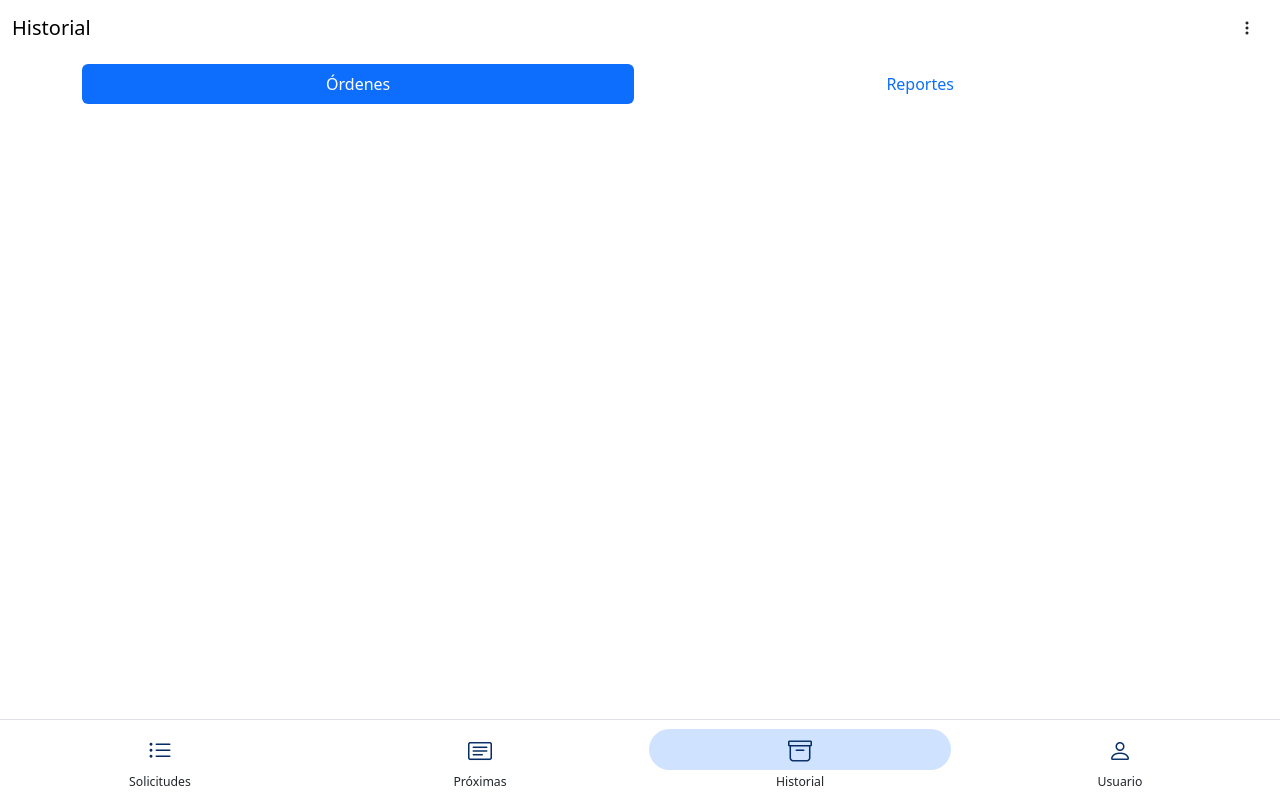
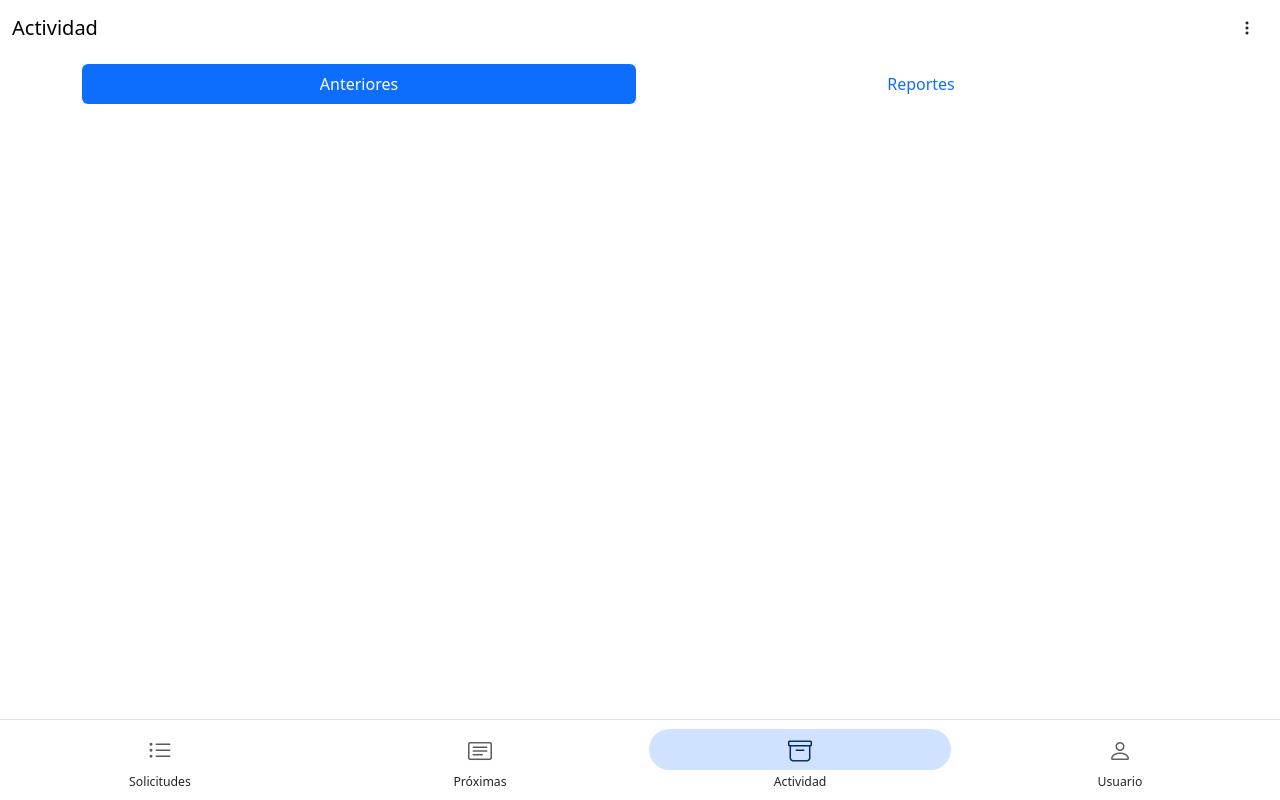
Before and after one commit to Galindo-lab/prestamos, a Django app: page /orders/history/ in a window 1280 px wide. Run offline with Django 5.2, Linux system fonts and the light colour scheme; a user stored in the database is signed in; tables that the repository leaves empty hold one stand-in row (values such as "Sample post"); some libraries are stand-ins or nearby versions.

Commit message:
vistas actualizadas

```diff
--- a/prestamos/views.py
+++ b/prestamos/views.py
@@ -154,7 +154,7 @@ class OrderHistoryListView(LoginRequiredMixin, ListView):
         # ordenes del usuario que ya hayan pasado
         return Order.objects.filter(
             user=self.request.user,
-            #order_date__lt=timezone.now()
+            order_date__lt=timezone.now()
         )
 
 
--- a/templates/components/order_details_card.html
+++ b/templates/components/order_details_card.html
@@ -2,13 +2,9 @@
 
 <div class="card">
 
-    <div class="card-header text-muted small">
-        ID: {{ order.pk }}
-    </div>
-
     {% if qr_visible %}
         <div class="card-img-top text-center">
-            <img class="my-4" src="{% qr_url_from_text request.build_absolute_uri border=3 size=14 %}">
+            <img class="my-4" alt="qr" src="{% qr_url_from_text request.build_absolute_uri border=3 size=14 %}">
         </div>
         <hr class="m-0">
     {% endif %}
--- a/templates/navegation/bottom.html
+++ b/templates/navegation/bottom.html
@@ -3,14 +3,14 @@
 
 
     <a href="{% url 'order_list' %}" class="col-3 text-center btn btn-sm py-2">
-        <div class="rounded-pill pt-2 pb-1 text-primary-emphasis {% if option == 1 %} bg-primary-subtle {% endif %}">
+        <div class="rounded-pill pt-2 pb-1 {% if option == 1 %} bg-primary-subtle text-primary-emphasis {% else %} text-muted {% endif %}">
             <i class="bi bi-list-ul h4"></i>
         </div>
         <span class="small {% if option == 1 %} fw-medium {% endif %}">Solicitudes</span>
     </a>
 
     <a href="{% url 'report_list' %}" class="col-3 text-center btn btn-sm py-2">
-        <div class="rounded-pill pt-2 pb-1 text-primary-emphasis {% if option == 3 %} bg-primary-subtle {% endif %}">
+        <div class="rounded-pill pt-2 pb-1 {% if option == 3 %} bg-primary-subtle text-primary-emphasis {% else %} text-muted {% endif %}">
 
             <div class="position-relative">
                 <i class="bi bi-card-text h4 "></i>
@@ -23,14 +23,14 @@
 
 
     <a href="{% url 'order_history_list' %}" class="col-3 text-center btn btn-sm py-2">
-        <div class="rounded-pill pt-2 pb-1 text-primary-emphasis  {% if option == 2 %} bg-primary-subtle{% endif %}">
+        <div class="rounded-pill pt-2 pb-1 {% if option == 2 %} bg-primary-subtle text-primary-emphasis {% else %} text-muted {% endif %}">
             <i class="bi bi-archive h4"></i>
         </div>
-        <span class="small {% if option == 2 %} fw-medium {% endif %}">Historial</span>
+        <span class="small {% if option == 2 %} fw-medium {% endif %}">Actividad</span>
     </a>
 
     <a href="wp_animation.html" class="col-3 text-center btn btn-sm py-2">
-        <div class="rounded-pill pt-2 pb-1 text-primary-emphasis {% if option == 4 %} bg-primary-subtle{% endif %}">
+        <div class="rounded-pill pt-2 pb-1 {% if option == 4 %} bg-primary-subtle text-primary-emphasis {% else %} text-muted {% endif %}">
             <i class="bi bi-person h4"></i>
         </div>
         <span class="small {% if option == 4 %} fw-medium {% endif %}">Usuario</span>
--- a/templates/order_detail.html
+++ b/templates/order_detail.html
@@ -22,20 +22,20 @@
 
     {# Detalles de reporte #}
     {% if order.get_report %}
-      <div class="card mt-2">
+      <div class="card mt-3">
         <div class="card-header small text-muted">Reporte</div>
         <p class="card-body pb-0">{{ order.get_report.details }}</p>
       </div>
     {% endif %}
 
-    <div class="mt-2">
+    <div class="mt-3">
       {% include 'components/order_articles_card.html' with order=order %}
     </div>
   </div>
 
   {# Botón de Cancelar para ordenes pendientes #}
   {% if order.status == 'pending' %}
-    <div class="sticky-bottom container">
+    <div class="fixed-bottom container">
       <div class="d-grid my-2">
         <button class="btn btn-primary btn-lg" type="button">Cancelar Orden</button>
       </div>
--- a/templates/order_history_list.html
+++ b/templates/order_history_list.html
@@ -2,29 +2,33 @@
 {% extends 'bases/base-nav.html' %}
 
 {% block nav %}
-  {% include 'navegation/top.html' with title='Historial' %}
+    {% include 'navegation/top.html' with title='Actividad' %}
 {% endblock %}
 
 {% block content %}
-  <div class="container" style="margin-bottom: 4.5em;">
+    <div class="container">
         {# Botones #}
-    <ul class="nav nav-pills nav-fill mt-2 mb-2 gap-2" id="myTab">
+        <ul class="nav nav-pills nav-fill nav-justified mt-2 mb-3 gap-2" id="myTab">
             <li class="nav-item">
-        <a class="nav-link active" id="ordenes-tab" data-bs-toggle="tab" href="#ordenes" role="tab" aria-controls="ordenes" aria-selected="true">Órdenes</a>
+                <a class="nav-link active" id="ordenes-tab" data-bs-toggle="tab" href="#ordenes" role="tab"
+                   aria-controls="ordenes" aria-selected="true">Anteriores</a>
             </li>
             <li class="nav-item">
-        <a class="nav-link" id="reportes-tab" data-bs-toggle="tab" href="#reportes" role="tab" aria-controls="reportes" aria-selected="false">Reportes</a>
+                <a class="nav-link" id="reportes-tab" data-bs-toggle="tab" href="#reportes" role="tab"
+                   aria-controls="reportes" aria-selected="false">Reportes</a>
             </li>
         </ul>
 
-    <div class="tab-content">
+        <div class="tab-content" style="margin-bottom: 6em;">
+            {# Historial de ordenes #}
             <div class="tab-pane fade show active" id="ordenes" role="tabpanel" aria-labelledby="ordenes-tab">
                 <ul class="list-group">
                     {% for order in orders %}
                         {% if not order.get_report.active %}
-              <a class="list-group-item list-group-item-action d-flex justify-content-between align-items-start" href="{% url 'order_detail' order.pk %}">
+                            <a class="list-group-item list-group-item-action d-flex justify-content-between align-items-start"
+                               href="{% url 'order_detail' order.pk %}">
                                 <div class="me-auto">
-                  <div class="fw-medium">{{ order.order_date|date:'F d, Y' }}</div>
+                                    <div class="">{{ order.order_date|date:'F d, Y' }}</div>
 
                                     {% if order.status == 'pending' %}
                                         <span class="text-secondary small">Vencida</span>
@@ -39,14 +43,37 @@
                     {% endfor %}
 
                     {% if page_obj.has_next %}
-            <a class="text-center text-secondary list-group-item list-group-item-action" href="{% url 'order_history_list' %}?page={{ page_obj.next_page_number }}">Ver más Ordenes...</a>
+                        <a class="text-center text-secondary list-group-item list-group-item-action"
+                           href="{% url 'order_history_list' %}?page={{ page_obj.next_page_number }}">Ver más
+                            Ordenes...</a>
                     {% endif %}
                 </ul>
             </div>
+
+            {# Historial de reportes #}
+            <div class="tab-pane fade" id="reportes" role="tabpanel" aria-labelledby="reportes-tab">
+                <ul class="list-group">
+                    {% for order in orders %}
+                        {% if order.get_report %}
+                            <a class="list-group-item list-group-item-action d-flex justify-content-between align-items-start"
+                               href="{% url 'order_detail' order.pk %}">
+                                <div class="me-auto">
+                                    <div class="">{{ order.order_date|date:'F d, Y' }}</div>
+
+                                    {% if order.get_report.active %}
+                                        <span class="text-danger small">Activo</span>
+                                    {% else %}
+                                        <span class="text-secondary small">Inactivo</span>
+                                    {% endif %}
                                 </div>
-    <div class="tab-pane fade" id="reportes" role="tabpanel" aria-labelledby="reportes-tab">
-      <!-- Contenido para la pestaña Reportes -->
-      Aquí va el contenido de Reportes.
+
+                                <span class="text-secondary small">{{ order.created_at|date:'d/m/y' }}</span>
+                            </a>
+                        {% endif %}
+                    {% endfor %}
+                </ul>
+            </div>
+
         </div>
     </div>
 
```
Lines whose indentation alone changed are shown as unchanged.
